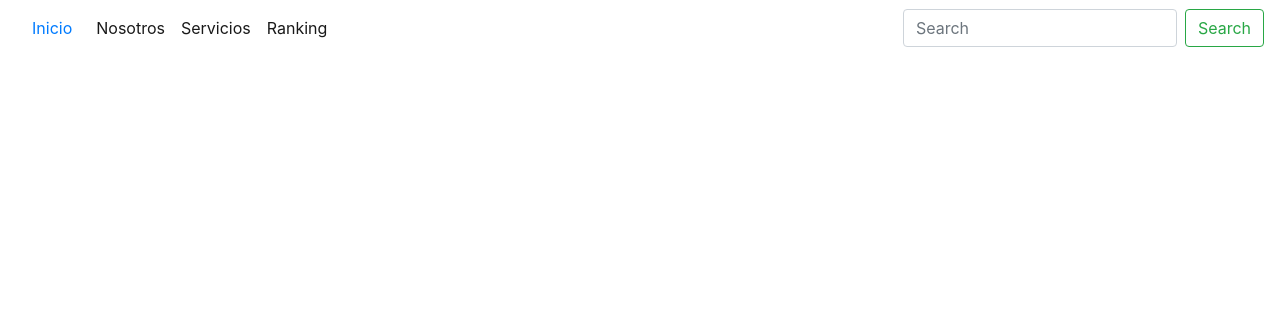
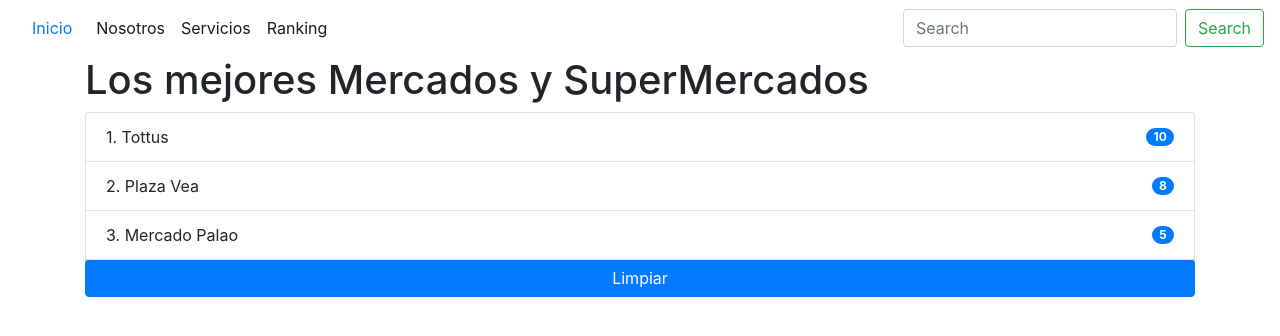
Before and after one commit to AlexanderPrincipe/MiCanasta, a Nuxt app: page /Ranking in a window 1280 px wide. Shown: the top 336 px of the page. Built offline with nearby package versions, Linux system fonts and the light colour scheme.

Commit message:
Se añadio Ranking

```diff
--- a/pages/Lista.vue
+++ b/pages/Ranking.vue
@@ -1,5 +1,7 @@
 <template>
-  <div>
+
+  <div class="container">
+    <h1>Los mejores Mercados y SuperMercados</h1>
     <ul class="list-group">
       <li v-for="(item, idx) of arrayOrdenado" :key="idx" @click="aumentar(idx)"
       class="list-group-item d-flex justify-content-between align-items-center">
@@ -17,7 +19,7 @@
 import {mapState, mapMutations} from 'vuex';
 
 export default {
-  name: "Lista",
+  name: "Ranking",
   computed: {
       ...mapState(['mercados']),
       arrayOrdenado(state){
@@ -25,7 +27,7 @@
       }
   },
   methods: {
-      ...mapMutations(['aumentar', 'limpiar', 'agregarLocal'])
+      ...mapMutations(['aumentar', 'limpiar'])
   },
 };
 </script>
--- a/pages/servicios.vue
+++ b/pages/servicios.vue
@@ -38,6 +38,7 @@
 
 <script>
 
+import {mapState, mapMutations} from 'vuex';
 
 export default {
   data() {
@@ -52,6 +53,7 @@
     };
   },
   methods: {
+     ...mapMutations(['aumentar', 'limpiar']),
     agregarLocal() {
       this.mercados.push({
         nombre: this.nombreLocal,
--- a/store/index.js
+++ b/store/index.js
@@ -7,9 +7,9 @@
 const store = () => new Vuex.Store({
   state: {
     mercados: [
-      { nombre: "Tottus", tipo: "supermercado", puntaje: 0 },
-      { nombre: "Plaza Vea", tipo: "supermercado", puntaje: 0 },
-      { nombre: "Mercado Palao", tipo: "mercado", puntaje: 0 }
+      { nombre: "Tottus", tipo: "supermercado", puntaje: 10 },
+      { nombre: "Plaza Vea", tipo: "supermercado", puntaje: 8 },
+      { nombre: "Mercado Palao", tipo: "mercado", puntaje: 5 }
     ],
   },
   mutations: {
```
